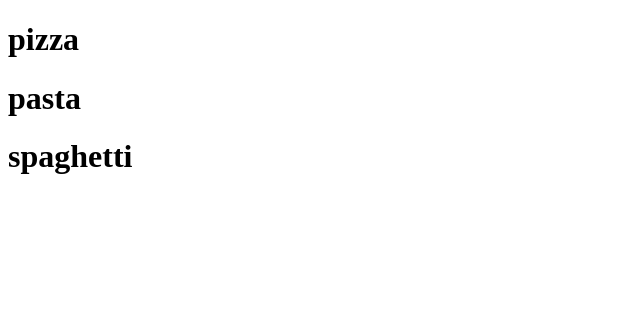
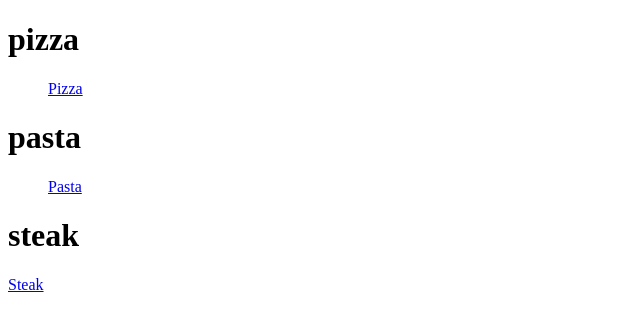
Before and after one commit to kyu399/reeeeeset, a plain HTML site: page index.html in a window 1280 px wide. Shown: the whole page, without its empty margins (0-640 px from the left). Drawn offline with Linux system fonts and the light colour scheme.

Commit message:
added links to index

```diff
--- a/index.html
+++ b/index.html
@@ -11,12 +11,18 @@
         <h1>
             pizza
         </h1>
+        <ul>
+            <a href="./pizza.html">Pizza</a>
+        </ul>
         <h1>
             pasta
         </h1>
+        <ul>
+            <a href="./pasta.html">Pasta</a>
+        </ul>
         <h1>
-            spaghetti
+            steak
         </h1>
-
+        <a href="./steak.html">Steak</a>
     </body>
 </html>
```
